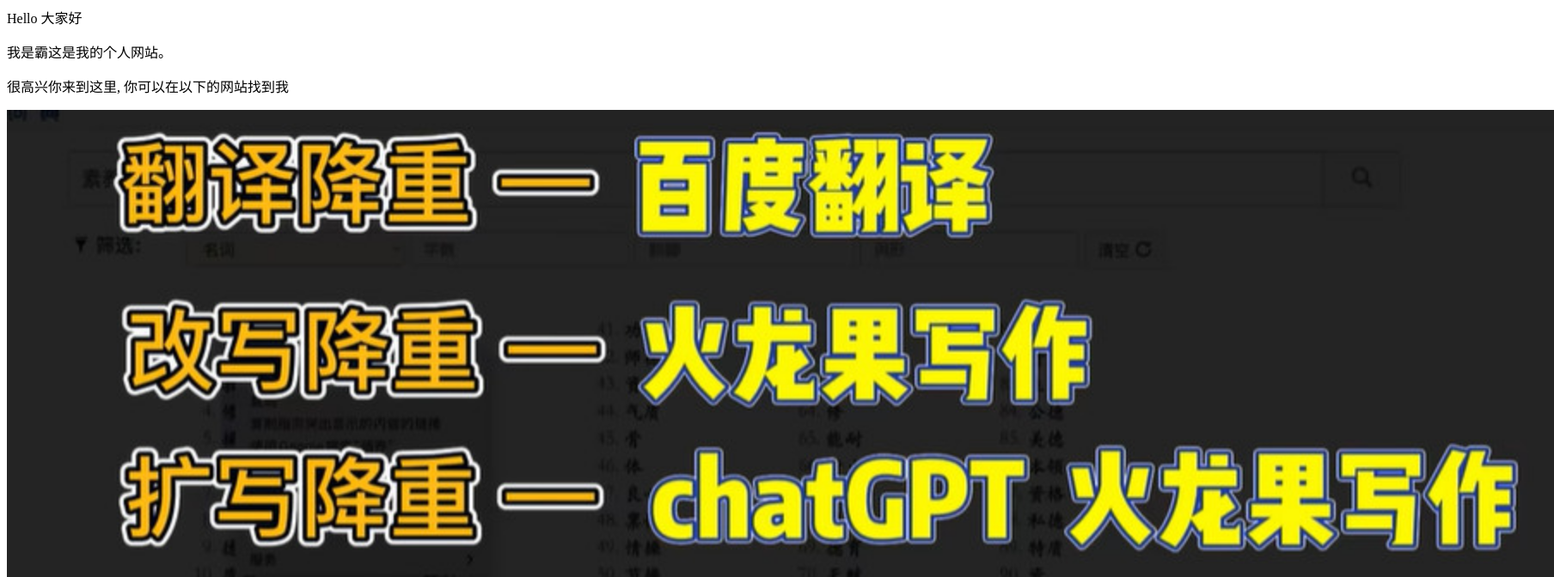
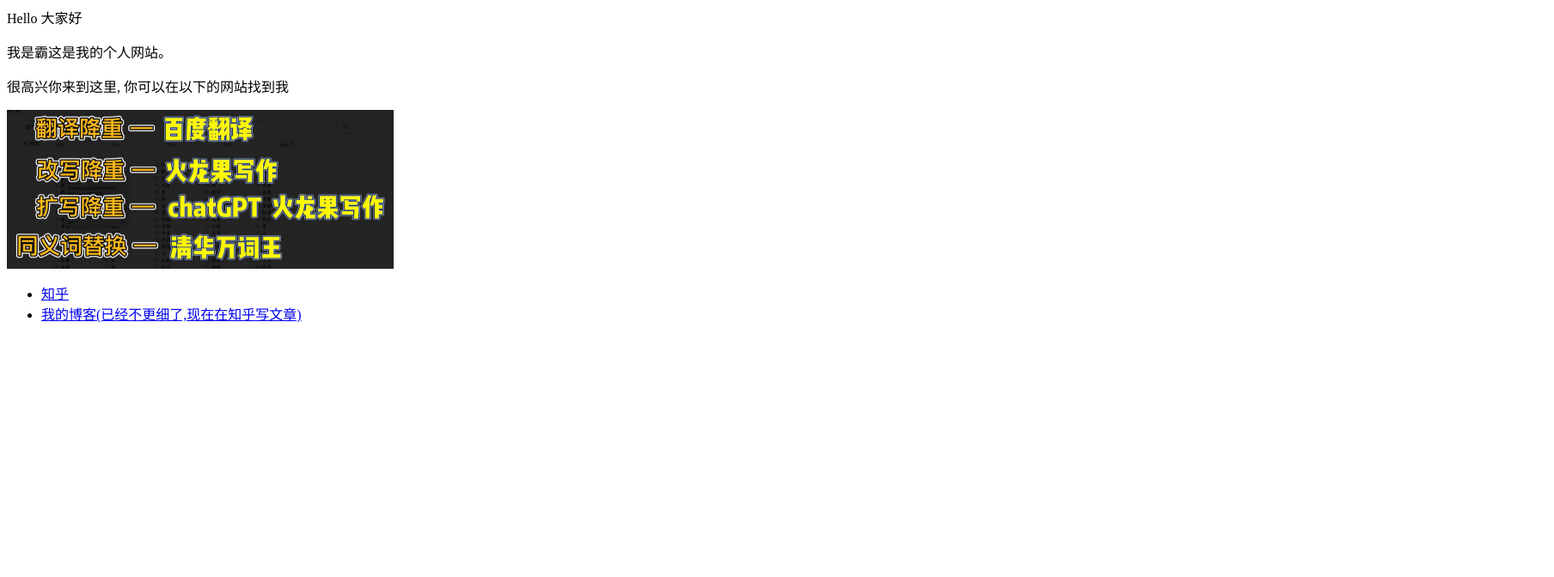
Before and after one commit to haohao101/haohao101.github.io, a plain HTML site: page index.html in a window 1280 px wide. Shown: the top 672 px of the page at 86% size, 1808 px wide, since content can reach past the window. Drawn offline with Linux system fonts and the light colour scheme.

Commit message:
Update index.html

```diff
--- a/index.html
+++ b/index.html
@@ -3,7 +3,7 @@
 <p>很高兴你来到这里, 你可以在以下的网站找到我</p>
 
 
-	<img src="chatGPT 论文降重.jpg" style="zoom:200%;"/>
+	<img src="chatGPT 论文降重.jpg" style="zoom:50%;"/>
 <ul>
   <li> <a href="https://www.zhihu.com/people/AJLoveChina">知乎</a> </li>
   <li> <a href="http://hejie.nigeerhuo.com">我的博客(已经不更细了,现在在知乎写文章)</a> </li>
```
